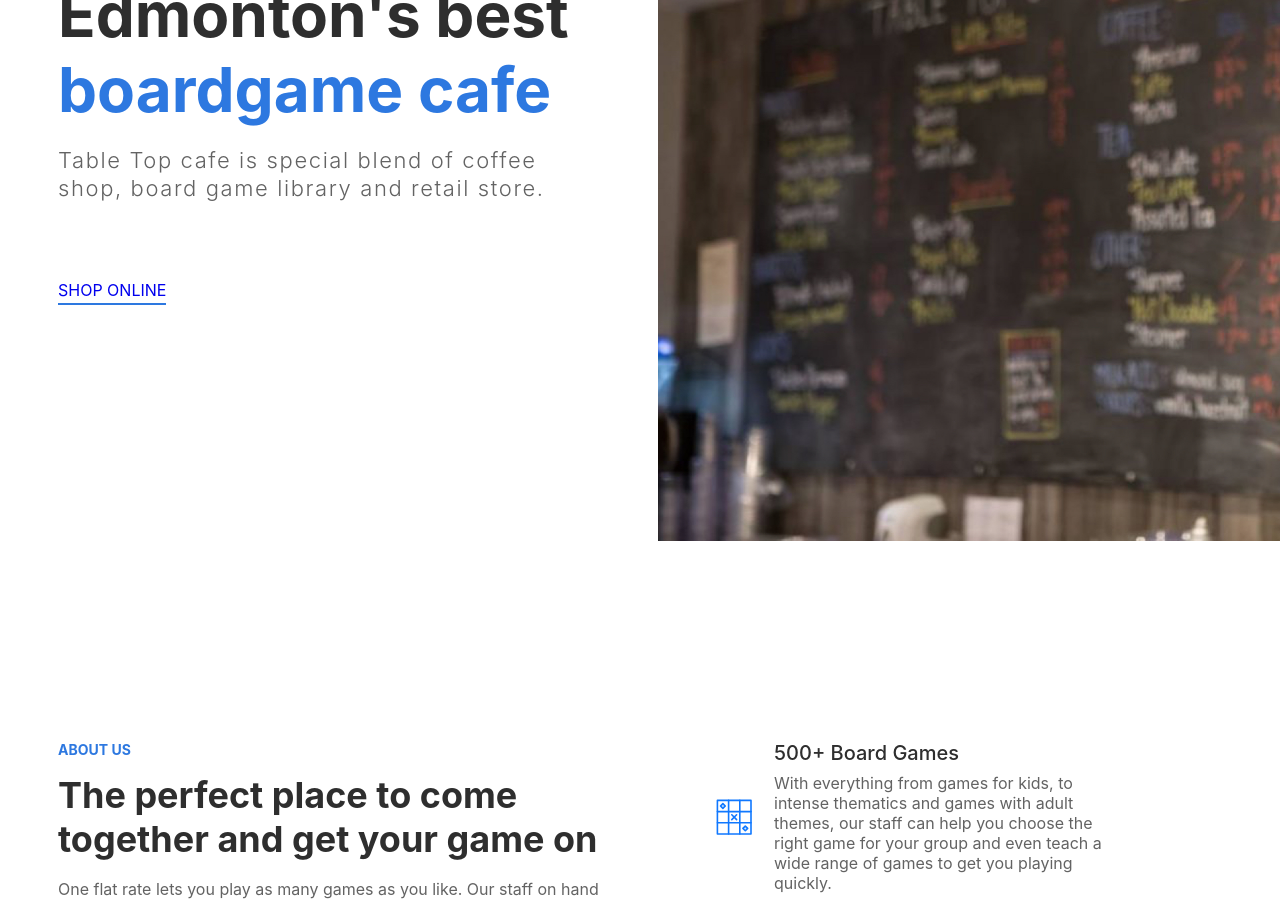
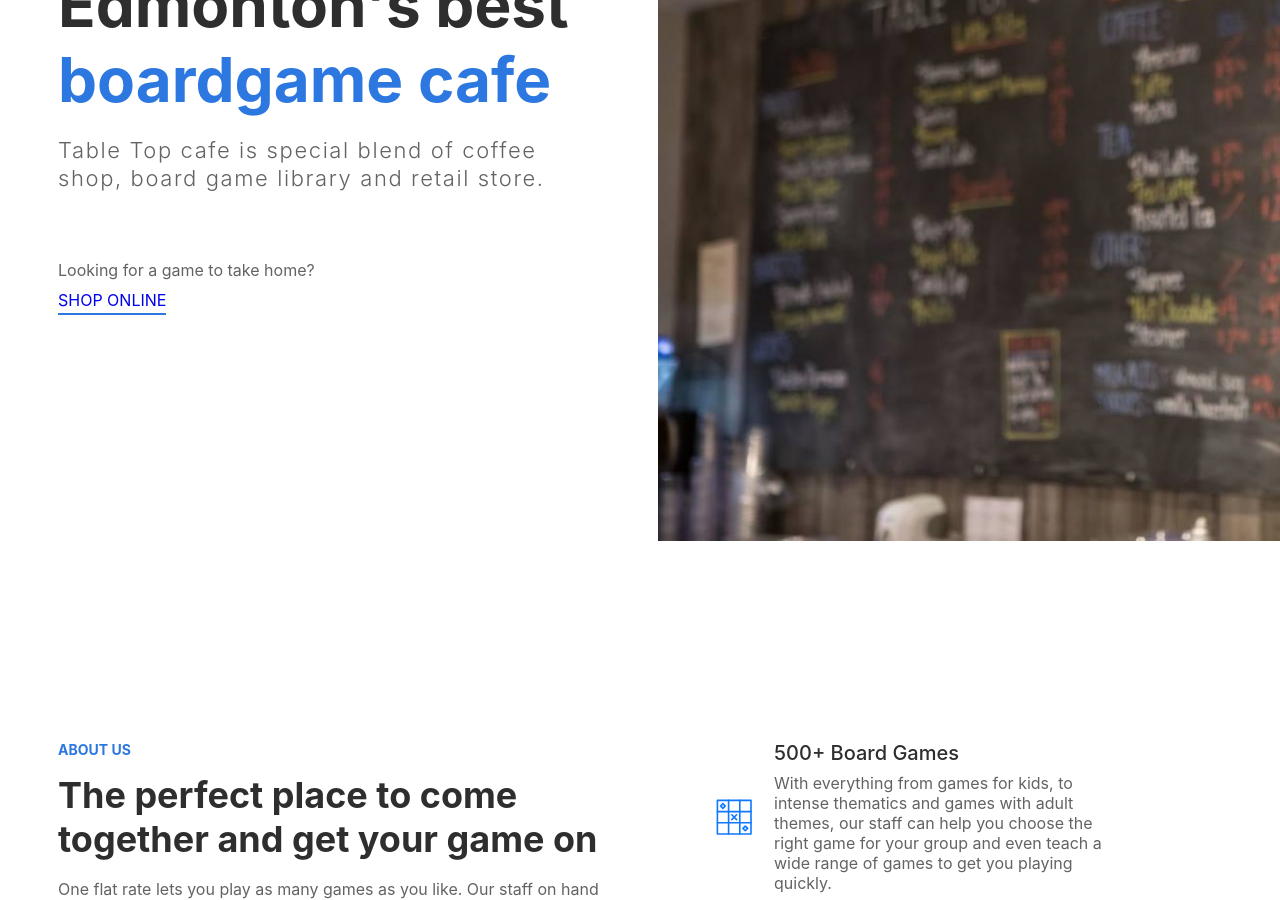
Before and after one commit to stvbdn/tabletop, a Jekyll site: the page built from index.md, in a window 1280 px wide and 900 px high, scrolled down 403 px. Built offline with Jekyll 4.4.1, drawn with Linux system fonts in a browser that asks for light colours; a script that is not in the unit is left out.

Commit message:
Update index and favicon

```diff
--- a/_includes/head.html
+++ b/_includes/head.html
@@ -4,32 +4,15 @@
   <meta name="viewport" content="width=device-width, initial-scale=1">
   <title>Table Top Cafe | Edmonton's best boardgame cafe</title>
   <meta name="description" content="Edmonton's best boardgame cafe. Table Top cafe is special blend of coffee shop, board game library and retail store." />
-  <meta name="keywords"
-    content="boardgame, cafe, boardgame cafe, tabletop, table, top, games, tabletop cafe" />
-  <!-- <meta name="author" content="{{ page.metatitle }}" /> -->
+  <meta name="keywords" content="boardgame, cafe, boardgame cafe, tabletop, table, top, games, tabletop cafe" />
   <meta property="og:url" content="https://tabletopcafe.ca/" />
   <meta property="og:type" content="website" />
   <meta property="og:title" content="Edmonton's best boardgame cafe" />
   <meta property="og:description" content="Fun and casual spot to grab a drink and play some boardgames." />
   <meta property="og:image" content="{{ 'images/hero.jpg' | relative_url }}" />
-  <!-- <link rel="apple-touch-icon" sizes="57x57" href="{{ site.baseurl }}/assets/favicon/apple-icon-57x57.png">
-  <link rel="apple-touch-icon" sizes="60x60" href="{{ site.baseurl }}/assets/favicon/apple-icon-60x60.png">
-  <link rel="apple-touch-icon" sizes="72x72" href="{{ site.baseurl }}/assets/favicon/apple-icon-72x72.png">
-  <link rel="apple-touch-icon" sizes="76x76" href="{{ site.baseurl }}/assets/favicon/apple-icon-76x76.png">
-  <link rel="apple-touch-icon" sizes="114x114" href="{{ site.baseurl }}/assets/favicon/apple-icon-114x114.png">
-  <link rel="apple-touch-icon" sizes="120x120" href="{{ site.baseurl }}/assets/favicon/apple-icon-120x120.png">
-  <link rel="apple-touch-icon" sizes="144x144" href="{{ site.baseurl }}/assets/favicon/apple-icon-144x144.png">
-  <link rel="apple-touch-icon" sizes="152x152" href="{{ site.baseurl }}/assets/favicon/apple-icon-152x152.png">
-  <link rel="apple-touch-icon" sizes="180x180" href="{{ site.baseurl }}/assets/favicon/apple-icon-180x180.png">
-  <link rel="icon" type="image/png" sizes="192x192" href="{{ site.baseurl }}/assets/favicon/android-icon-192x192.png">
-  <link rel="icon" type="image/png" sizes="32x32" href="{{ site.baseurl }}/assets/favicon/favicon-32x32.png">
-  <link rel="icon" type="image/png" sizes="96x96" href="{{ site.baseurl }}/assets/favicon/favicon-96x96.png">
-  <link rel="icon" type="image/png" sizes="16x16" href="{{ site.baseurl }}/assets/favicon/favicon-16x16.png"> -->
-  <!-- <link rel="manifest" href="{{ site.baseurl }}/assets/favicon/manifest.json"> -->
+  <link rel="shortcut icon" type="image/x-icon" href="{{ 'images/icons/favicon.ico' | relative_url }}?">
   <meta name="msapplication-TileColor" content="#ffffff">
-  <!-- <meta name="msapplication-TileImage" content="{{ site.baseurl }}/assets/favicon/ms-icon-144x144.png"> -->
   <meta name="theme-color" content="#ffffff">
-  <!-- <link rel="stylesheet" href="{{ site.baseurl }}assets/css/main.css"> -->
   <link rel="stylesheet" href="{{ 'assets/css/main.css' | relative_url }}">
   <link href="https://fonts.googleapis.com/css?family=Libre+Baskerville|Raleway:400&display=swap" rel="stylesheet">
   <script src="https://identity.netlify.com/v1/netlify-identity-widget.js"></script>
--- a/index.md
+++ b/index.md
@@ -3,6 +3,8 @@ title: Home
 hero_title: Edmonton's best <span class='blue'>boardgame cafe</span>
 hero_content: Table Top cafe is special blend of coffee shop, board game library and
   retail store.
+shop_intro: Looking for a game to take home?
+
 about_title: The perfect place to come together and get your game on
 about_content: 'One flat rate lets you play as many games as you like. Our staff on
   hand can help you pick the right game for your group and teach you how to play it.
```
Also changed, not shown: 2 other files.
